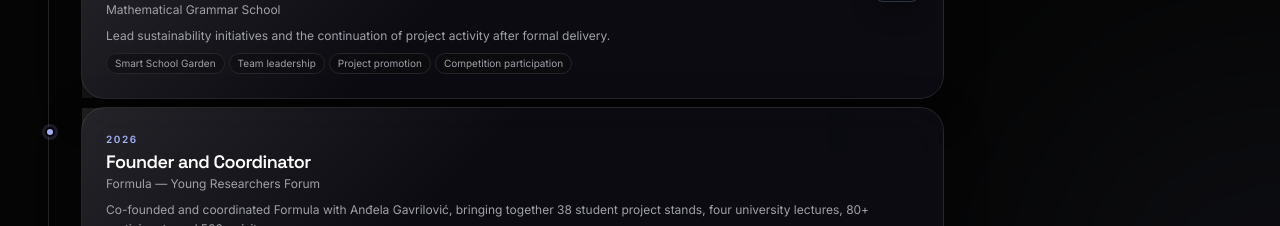
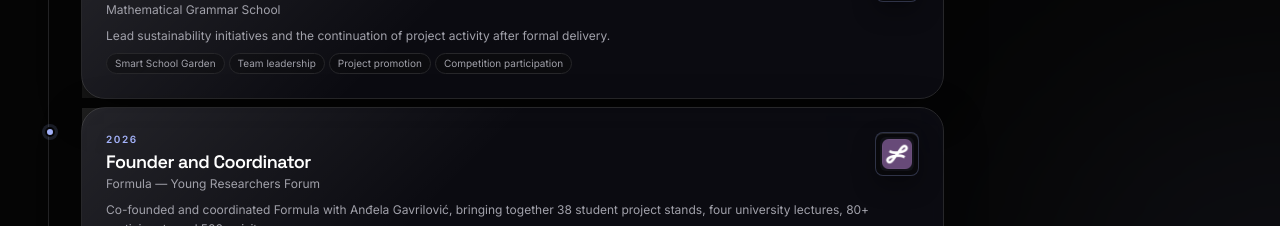
Before and after one commit to dositejjovanovic/portfolio, a Next.js app: page / in a window 1280 px wide. Shown: the part 3500-3726 px from the top of the page. Built offline with nearby package versions, Linux system fonts and the light colour scheme.

Commit message:
content: add formula logo to journey

```diff
--- a/content/site/home.en.json
+++ b/content/site/home.en.json
@@ -171,6 +171,12 @@
         "Science forum",
         "Project coordination",
         "Youth research"
+      ],
+      "logos": [
+        {
+          "src": "/logos/timeline/formula.png",
+          "alt": "Formula — Young Researchers Forum logo"
+        }
       ],
       "href": "/projects/formula",
       "linkLabel": "View project"
--- a/data/experience.ts
+++ b/data/experience.ts
@@ -9,6 +9,6 @@ export const journey: JourneyEntry[] = [
   { period: "2025–2026", title: "General Secretary & Presidency Member", organisation: "Student Parliament", description: "Supported the Parliament’s formal activities, communication and representation.", responsibilities: ["Institutional coordination", "Strategic communication", "Student representation", "Media coordination"], logos: [{ src: "/logos/timeline/student-parliament-log.png", alt: "Student Parliament logo" }] },
   { period: "2025–present", title: "Lead Organizer", organisation: "MGTV", description: "Coordinate media activities and institutional storytelling for the school community.", responsibilities: ["Team coordination", "Media strategy", "Event coverage", "Production planning"], logos: [{ src: "/logos/timeline/mgtv-logo.png", alt: "MGTV logo" }] },
   { period: "2025–present", title: "Head, Sustainable Development Section", organisation: "Mathematical Grammar School", description: "Lead sustainability initiatives and the continuation of project activity after formal delivery.", responsibilities: ["Smart School Garden", "Team leadership", "Project promotion", "Competition participation"], logos: [{ src: "/logos/timeline/sustainable-development-logo.png", alt: "Sustainable Development Section logo" }] },
-  { period: "2026", title: "Founder and Coordinator", organisation: "Formula — Young Researchers Forum", description: "Co-founded and coordinated Formula with Anđela Gavrilović, bringing together 38 student project stands, four university lectures, 80+ participants and 500+ visitors.", responsibilities: ["Science forum", "Project coordination", "Youth research"], href: "/projects/formula", linkLabel: "View project" },
+  { period: "2026", title: "Founder and Coordinator", organisation: "Formula — Young Researchers Forum", description: "Co-founded and coordinated Formula with Anđela Gavrilović, bringing together 38 student project stands, four university lectures, 80+ participants and 500+ visitors.", responsibilities: ["Science forum", "Project coordination", "Youth research"], logos: [{ src: "/logos/timeline/formula.png", alt: "Formula — Young Researchers Forum logo" }], href: "/projects/formula", linkLabel: "View project" },
   { period: "2026–present", title: "Board Member & International Officer", organisation: "Union of High School Students of Serbia", description: "Represent students nationally and internationally through dialogue, advocacy and cooperation.", responsibilities: ["National representation", "Institutional dialogue", "International cooperation", "Public communication"], logos: [{ src: "/logos/timeline/unss-logo.png", alt: "UNSS logo" }, { src: "/logos/timeline/obessu-logo.png", alt: "OBESSU logo" }] },
 ];
```
Also changed, not shown: public/logos/timeline/formula.png (added).
